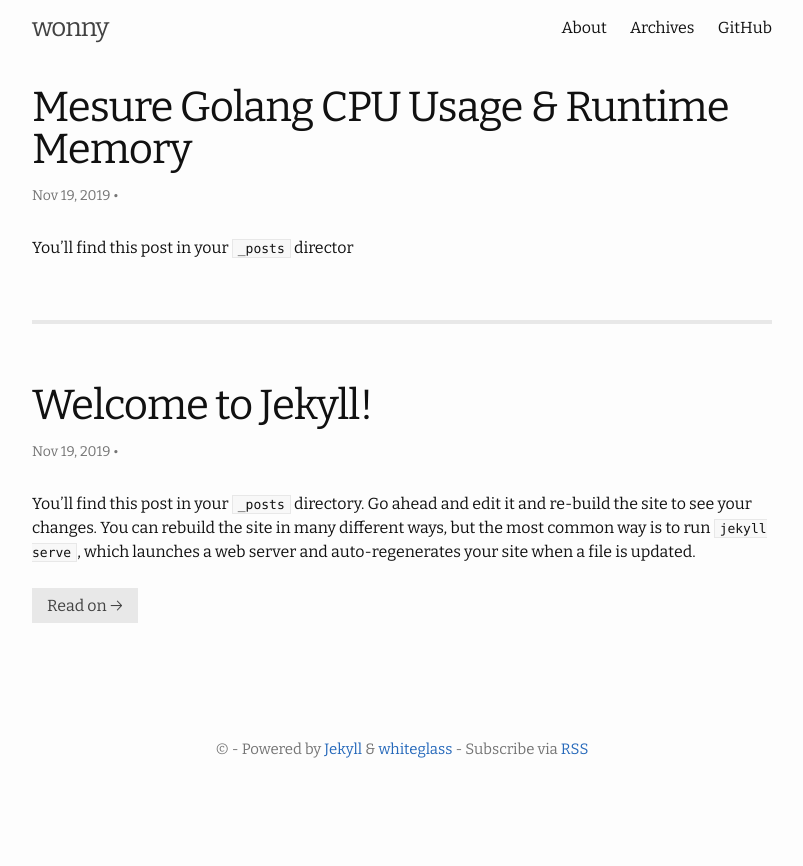
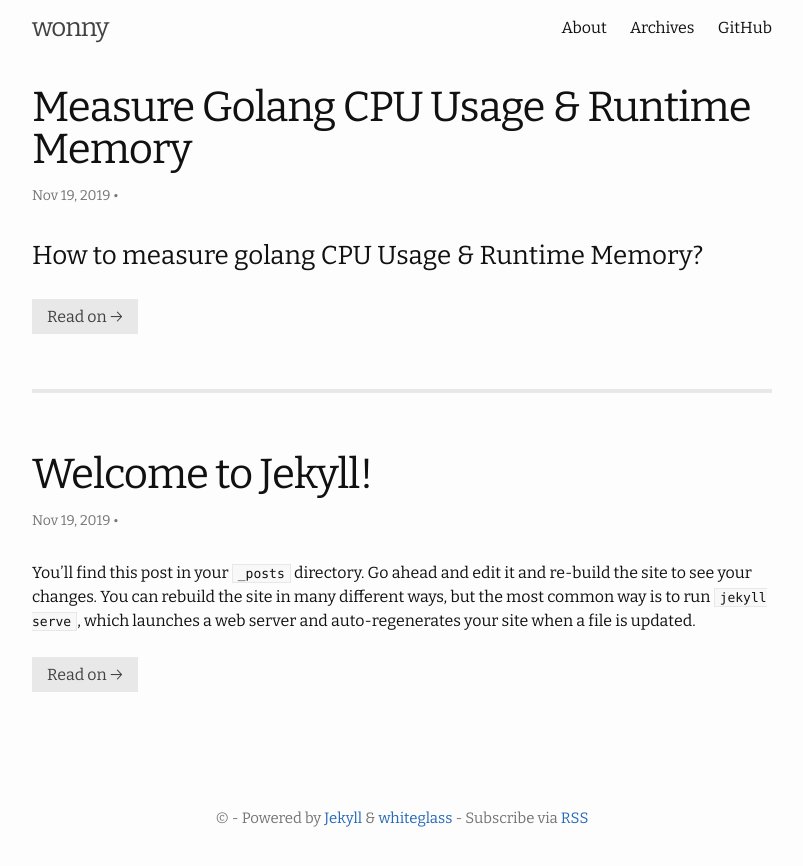
Before and after one commit to jiwonCha/jiwonCha.github.io, a Jekyll site: the page built from index.html, in a window 1280 px wide. Shown: the top 866 px of the page, without its empty margins (238-1041 px from the left). Built offline with Jekyll 4.4.1, drawn with Linux system fonts in a browser that asks for light colours; the list of posts is cut into pages by our own code.

Commit message:
Update 2019-11-19-measure-golang-resource.md

```diff
--- a/_posts/2019-11-19-measure-golang-resource.md
+++ b/_posts/2019-11-19-measure-golang-resource.md
@@ -1,7 +1,8 @@
 ---
 layout: post
-title:  "Mesure Golang CPU Usage & Runtime Memory"
+title:  "Measure Golang CPU Usage & Runtime Memory"
 date:   2019-11-19 23:44:27 +0900
-categories: jekyll update
+categories: Go Resource
 ---
-You’ll find this post in your `_posts` director
+
+### How to measure golang CPU Usage & Runtime Memory?
```
